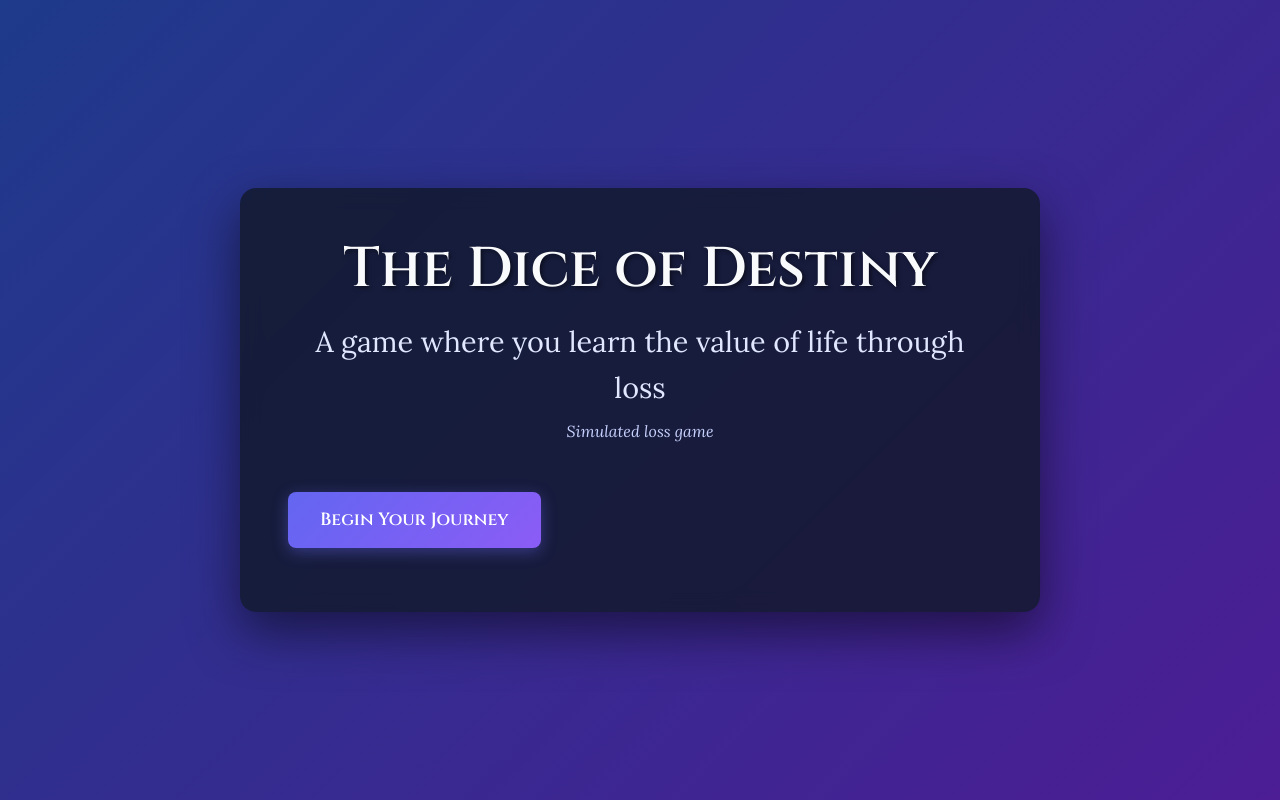
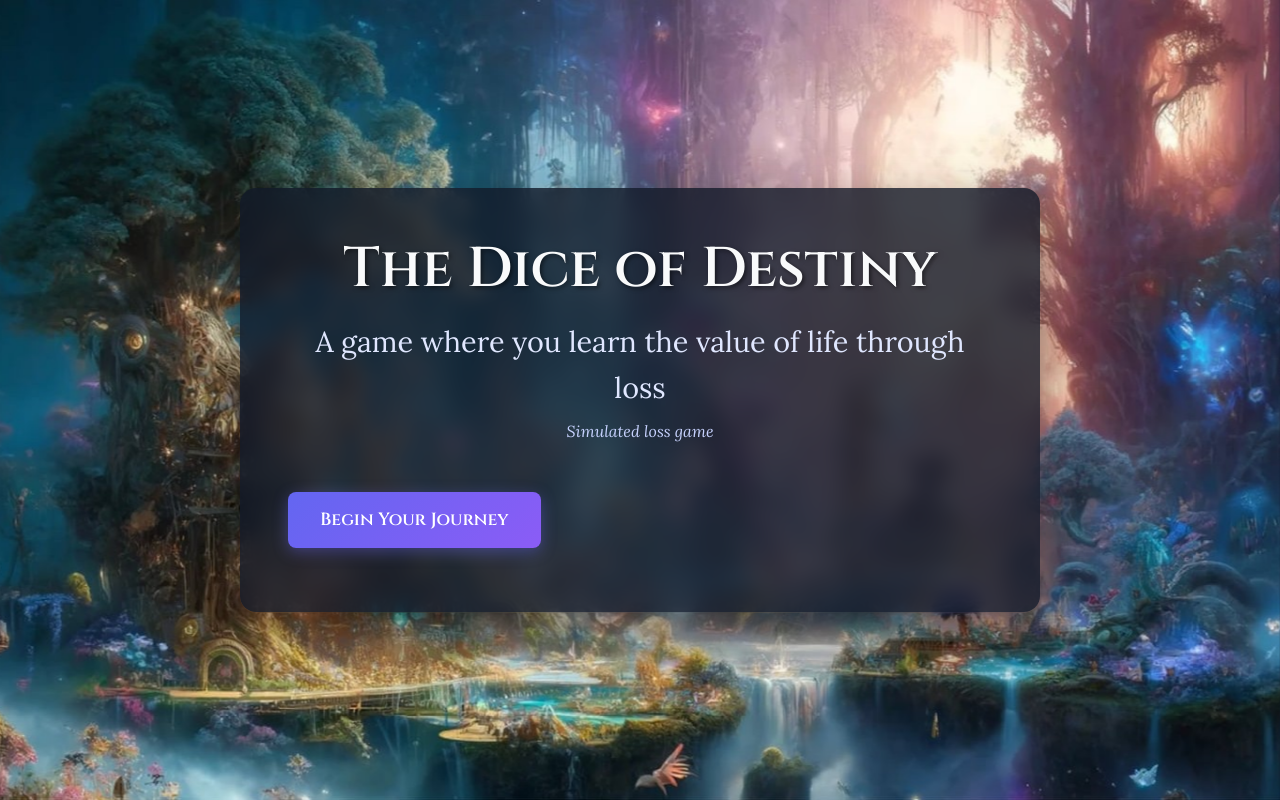
Before and after one commit to emergence-japan/dice-of-destiny, a plain HTML site: page index.html in a window 1280 px wide. Drawn offline with Linux system fonts and the light colour scheme.

Commit message:
feat: Apply background image and update subtitle display

```diff
--- a/css/main.css
+++ b/css/main.css
@@ -65,6 +65,7 @@ h1, h2, h3, h4, h5, h6 {
   text-align: center;
   margin-bottom: 0.5rem;
   color: #e0e7ff;
+  display: inline-block;
 }
 
 .tagline {
@@ -830,7 +831,31 @@ h1, h2, h3, h4, h5, h6 {
 }
 
 @media (max-width: 480px) {
+
   .interim-cards-grid {
+
     grid-template-columns: 1fr;
+
   }
+
 }
+
+
+
+#welcome, #important-notes, #opening-story-1, #opening-story-2, #opening-story-3 {
+
+
+
+  background-image: url('../assets/BG01.jpg');
+
+
+
+  background-size: cover;
+
+
+
+  background-position: center;
+
+
+
+}
--- a/index.html
+++ b/index.html
@@ -16,7 +16,7 @@
   <section id="welcome" class="screen active">
     <div class="content-wrapper">
       <h1 class="title">The Dice of Destiny</h1>
-      <p class="subtitle">A game where you learn the value of life through loss</p>
+      <span class="subtitle">A game where you learn the value of life through loss</span>
       <p class="tagline">Simulated loss game</p>
       <button class="btn-primary" onclick="navigateTo('important-notes')">
         Begin Your Journey
```
Also changed, not shown: assets/BG01.jpg (added), 1 other file.
